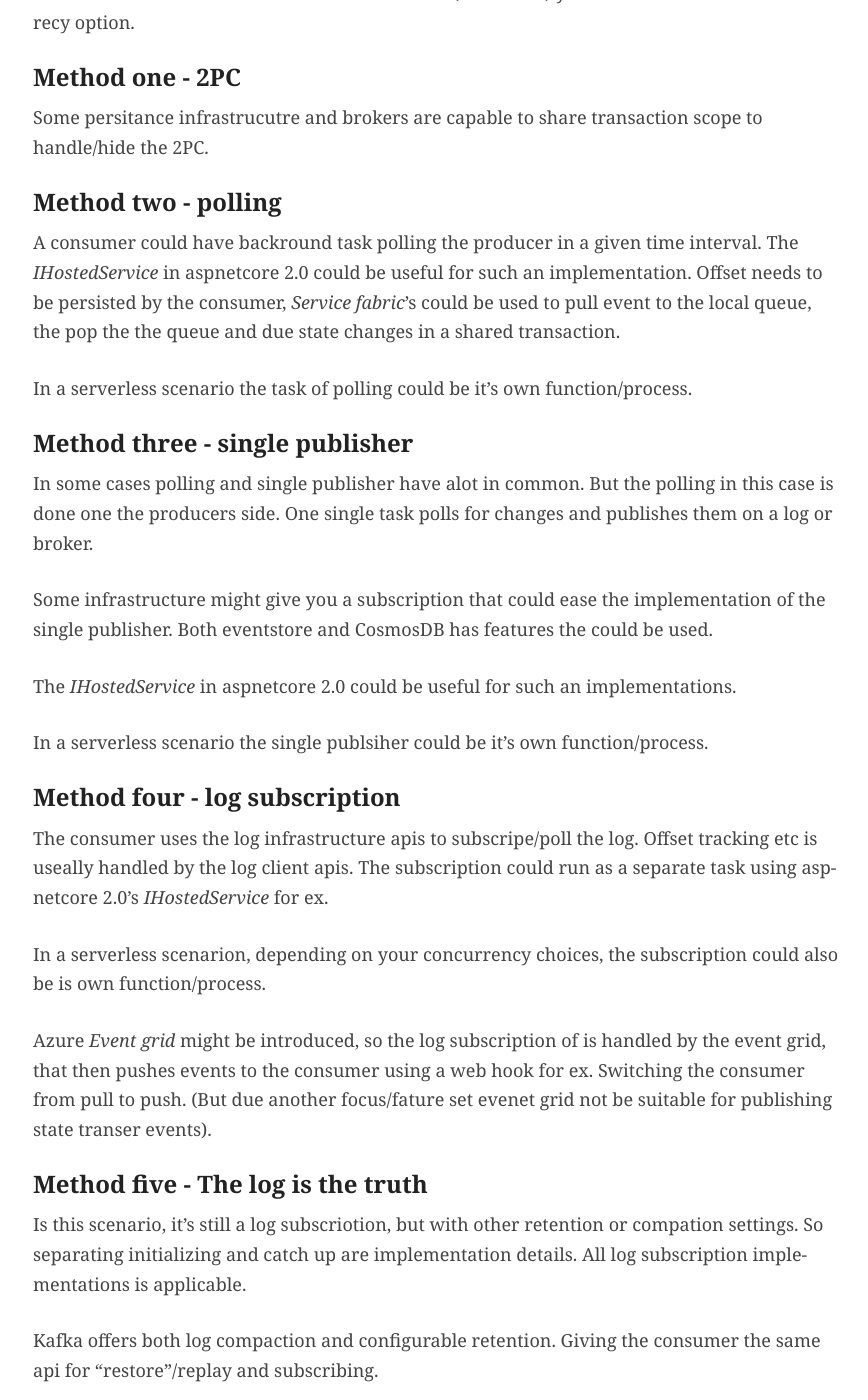
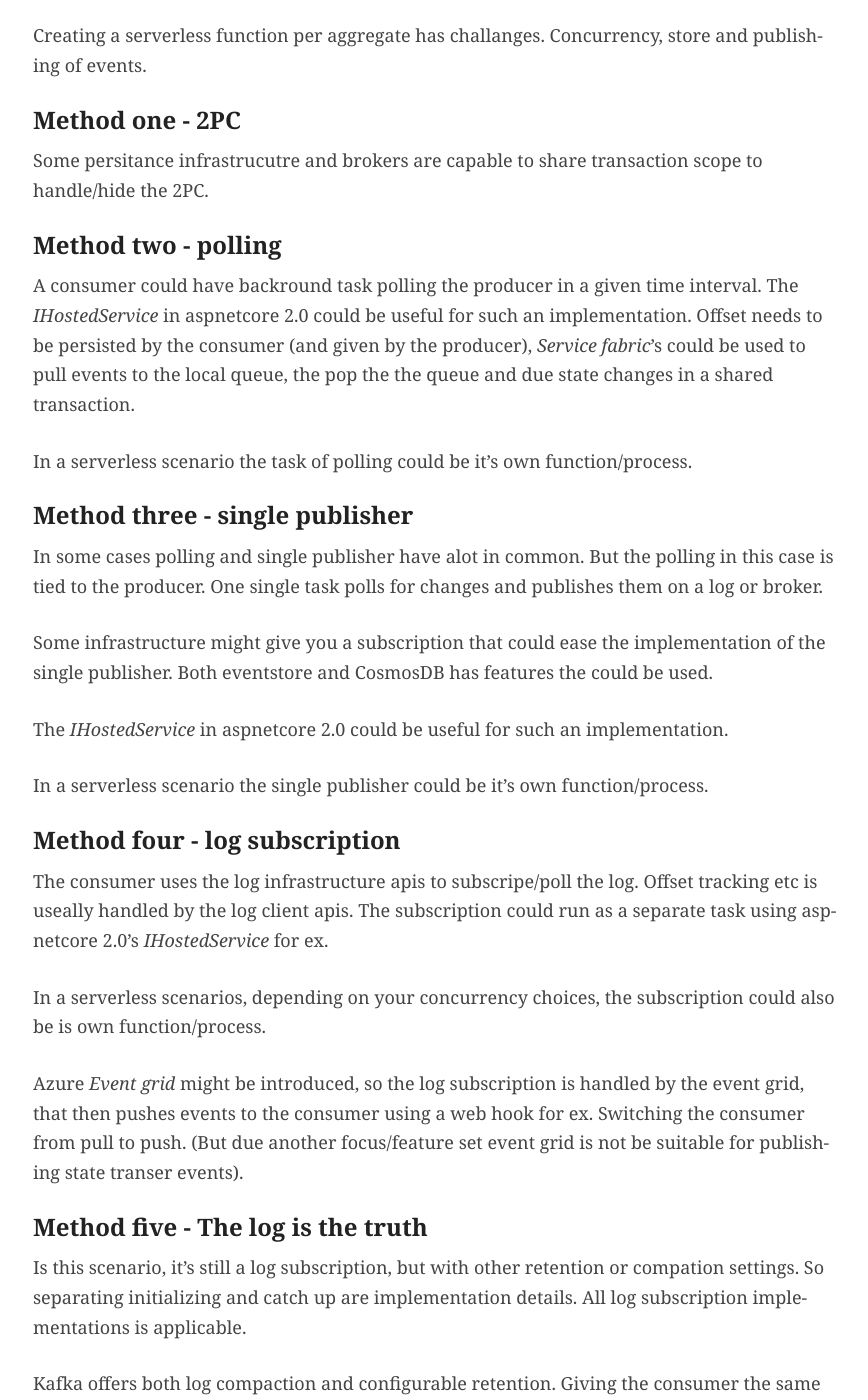
Before and after one commit to perokvist/event-driven-architecture, a Jekyll site: the page built from implementation.md, in a window 1280 px wide and 1400 px high, scrolled down 5411 px. Shown: the whole window, without its empty margins (202-1070 px from the left). Built offline with Jekyll 4.4.1, drawn with Linux system fonts in a browser that asks for light colours; our own code applies the rules of GitHub Pages for plain Markdown files; some of the changed text lies outside the part shown.

Commit message:
spelling

```diff
--- a/implementation.md
+++ b/implementation.md
@@ -63,9 +63,11 @@ The producer recieves the events at the "same time" as consumers. In our example
 
 This gives us quite alot of implementation options.
 
-#### Options
+When creating a service/component it could aid tests to ease the use of setup to use given, when, then apis.
 
-#### Push vs Pull
+### Options
+
+##### Push vs Pull
 
 The publisher could either write/publish events to a log or/and an eventstore stream. Consumers could then get events trough the log, eventstore or service api.
 
@@ -120,6 +119,8 @@ Many of these scenarios is about a service/compontent that is both a producer an
 If you have another scenario where you poll or in otherway subscribe to events thats already persisted or just a service with projections, you don't need to share a locks reference in the same process. Then serverless independent functions for publisher and consumers could be used with ease.
 If a function is for an interaction (command) you still have to choose a concurrecy option.
 
+Creating a serverless function per aggregate has challanges. Concurrency, store and publishing of events.
+
 ### Method one - 2PC
 
 Some persitance infrastrucutre and brokers are capable to share transaction scope to handle/hide the 2PC.
@@ -128,31 +129,31 @@ Some persitance infrastrucutre and brokers are capable to share transaction scop
 
 A consumer could have backround task polling the producer in a given time interval.
 The *IHostedService* in aspnetcore 2.0 could be useful for such an implementation.
-Offset needs to be persisted by the consumer, *Service fabric*'s could be used to pull event to the local queue, the pop the the queue and due state changes in a shared transaction.
+Offset needs to be persisted by the consumer (and given by the producer), *Service fabric*'s could be used to pull events to the local queue, the pop the the queue and due state changes in a shared transaction.
 
 In a serverless scenario the task of polling could be it's own function/process.
 
 ### Method three - single publisher
 
-In some cases polling and single publisher have alot in common. But the polling in this case is done one the producers side. One single task polls for changes and publishes them on a log or broker.
+In some cases polling and single publisher have alot in common. But the polling in this case is tied to the producer. One single task polls for changes and publishes them on a log or broker.
 
 Some infrastructure might give you a subscription that could ease the implementation of the single publisher. Both eventstore and CosmosDB has features the could be used.
 
-The *IHostedService* in aspnetcore 2.0 could be useful for such an implementations.
+The *IHostedService* in aspnetcore 2.0 could be useful for such an implementation.
 
-In a serverless scenario the single publsiher could be it's own function/process.
+In a serverless scenario the single publisher could be it's own function/process.
 
 ### Method four - log subscription
 
 The consumer uses the log infrastructure apis to subscripe/poll the log. Offset tracking etc is useally handled by the log client apis. The subscription could run as a separate task using aspnetcore 2.0's *IHostedService* for ex.
 
-In a serverless scenarion, depending on your concurrency choices, the subscription could also be is own function/process.
+In a serverless scenarios, depending on your concurrency choices, the subscription could also be is own function/process.
 
-Azure *Event grid* might be introduced, so the log subscription of is handled by the event grid, that then pushes events to the consumer using a web hook for ex. Switching the consumer from pull to push. (But due another focus/fature set evenet grid not be suitable for publishing state transer events).
+Azure *Event grid* might be introduced, so the log subscription is handled by the event grid, that then pushes events to the consumer using a web hook for ex. Switching the consumer from pull to push. (But due another focus/feature set event grid is not be suitable for publishing state transer events).
 
 ### Method five - The log is the truth
 
-Is this scenario, it's still a log subscriotion, but with other retention or compation settings. So separating initializing and catch up are implementation details. All log subscription implementations is applicable.
+Is this scenario, it's still a log subscription, but with other retention or compation settings. So separating initializing and catch up are implementation details. All log subscription implementations is applicable.
 
 Kafka offers both log compaction and configurable retention. Giving the consumer the same api for "restore"/replay and subscribing.
 
```
Also changed, not shown: other parts of implementation.md (+5 -8 lines).
